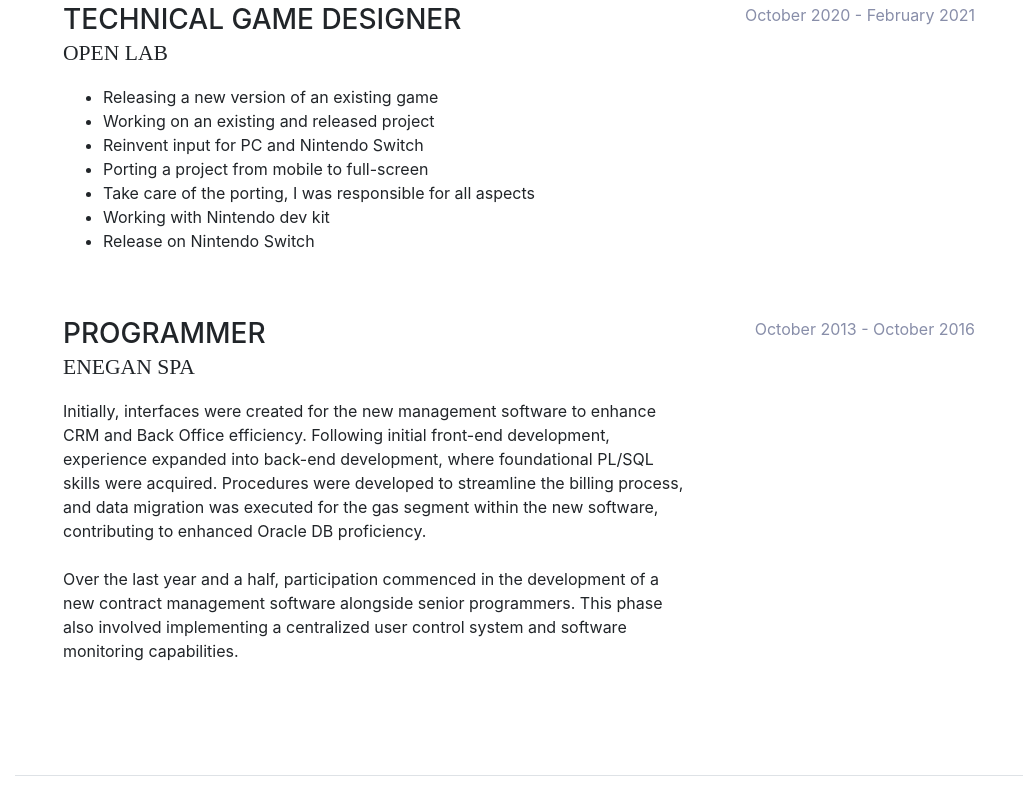
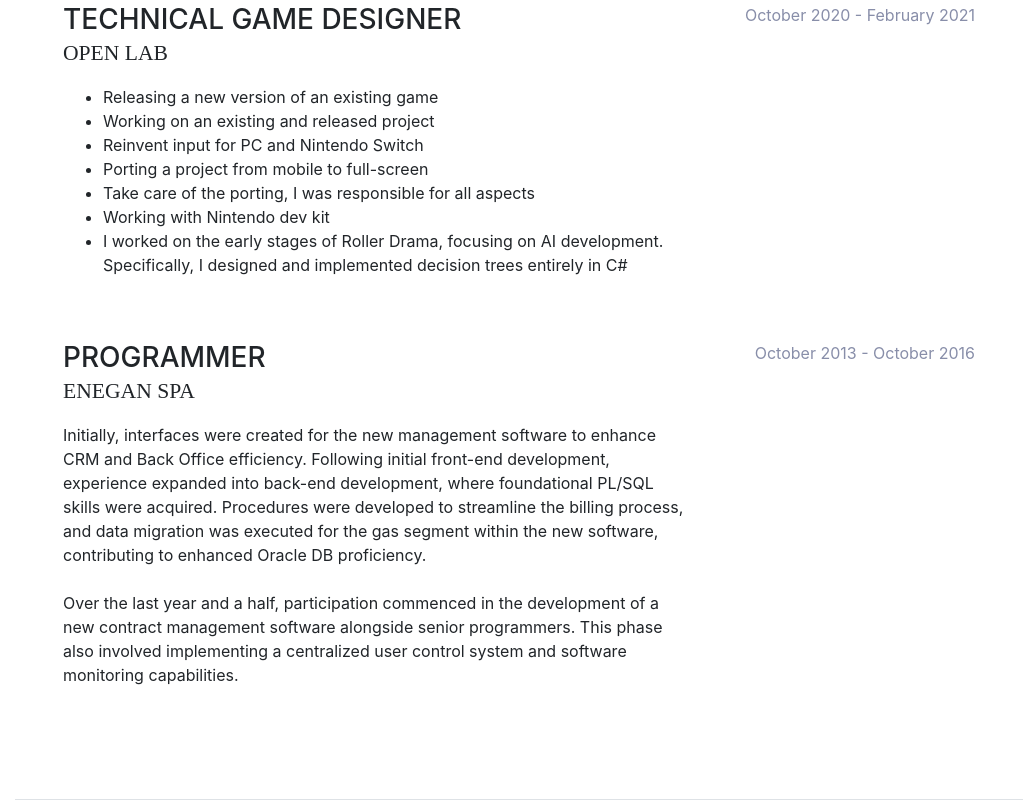
Before and after one commit to GiacomoSalvadori/giacomosalvadori.github.io, a website with bundled scripts: page index.html in a window 1280 px wide. Shown: the part 3223-4023 px from the top of the page, without its empty margins (257-1280 px from the left). Built offline with nearby package versions, Linux system fonts and the light colour scheme; a web font is replaced by a local one.

Commit message:
add roller drama exp

```diff
--- a/index.html
+++ b/index.html
@@ -247,7 +247,7 @@
                             <li>Porting a project from mobile to full-screen</li>
                             <li>Take care of the porting, I was responsible for all aspects</li>
 							<li>Working with Nintendo dev kit</li>
-							<li>Release on Nintendo Switch</li>
+							<li>I worked on the early stages of Roller Drama, focusing on AI development. Specifically, I designed and implemented decision trees entirely in C#</li>
                         </ul>
                     </div>
                     <div class="resume-date text-md-right">
```
